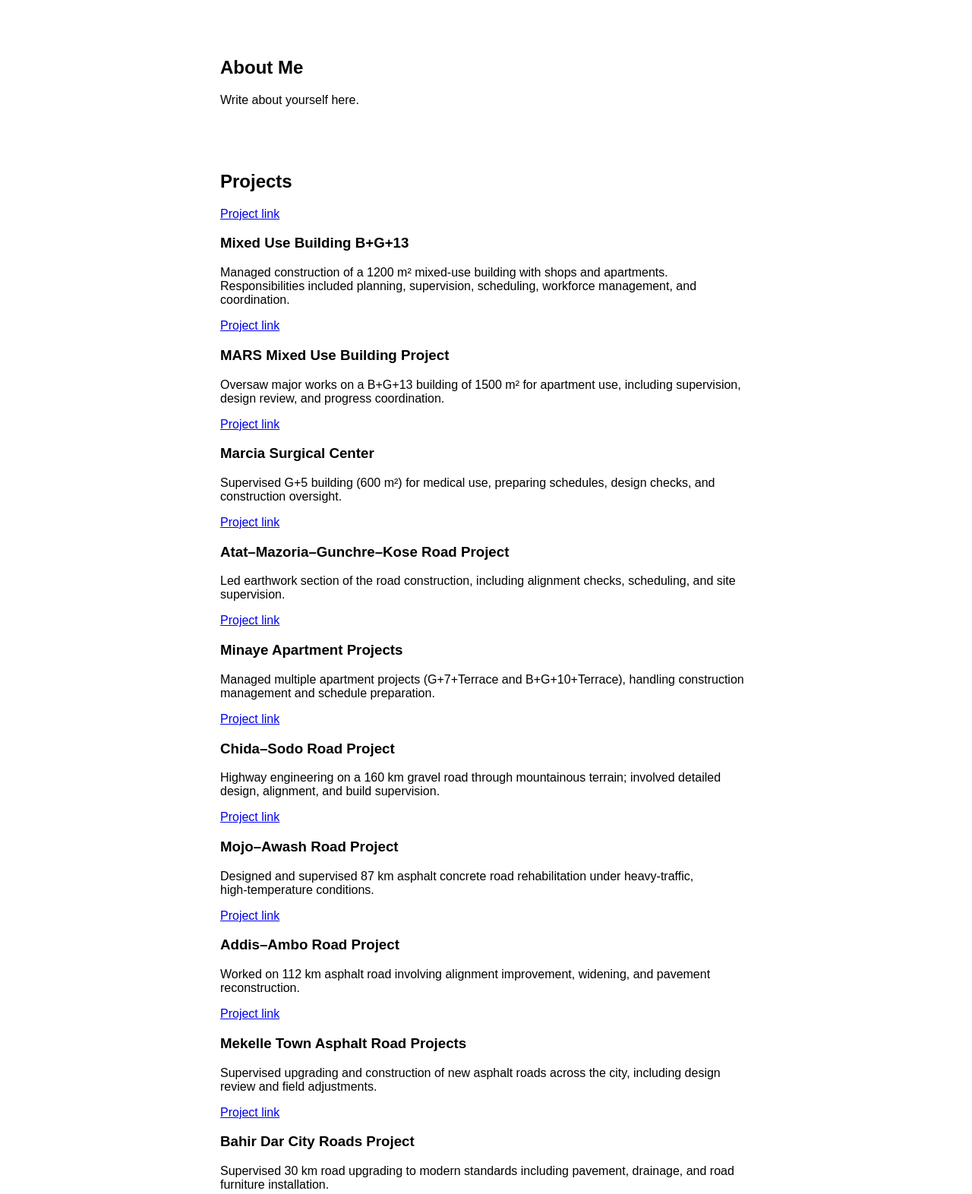
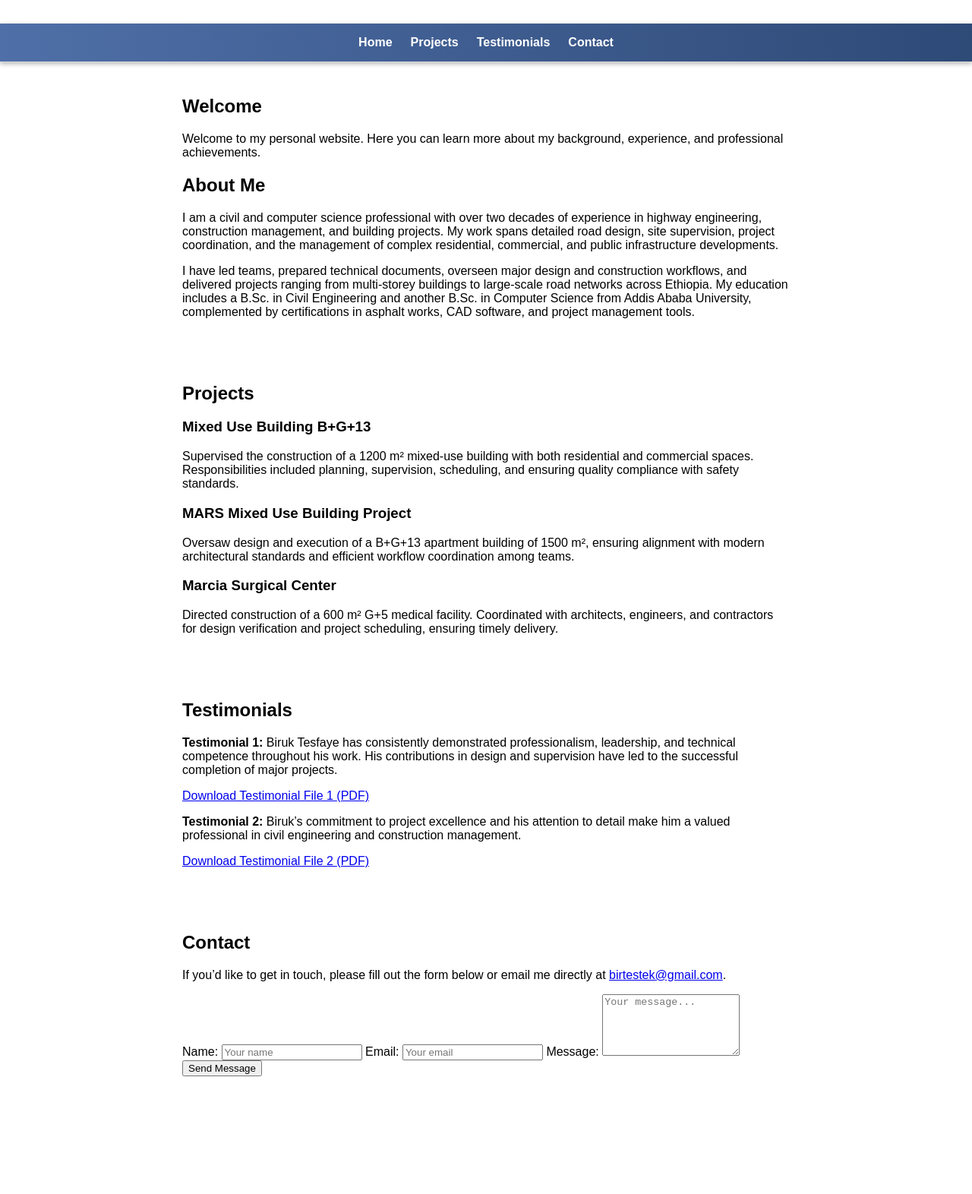
Before and after one commit to birtestekhab/biruktesfaye, a plain HTML site: page index.html in a window 1280 px wide. Shown: the part 70-1642 px from the top of the page at 76% size. After the commit the page ends 1511 px from the top, so only its background shows below. Drawn offline with Linux system fonts and the light colour scheme.

Commit message:
Revise index.html for improved structure and content
Updated the layout and content of the personal website, including navigation, sections, and testimonials.

```diff
--- a/index.html
+++ b/index.html
@@ -7,92 +7,87 @@
   <style>
     body { font-family: sans-serif; margin: 0; padding: 0; }
     header { padding: 2rem; text-align: center; font-size: 2rem; }
-    section { padding: 1.5rem; max-width: 700px; margin: auto; }
+    section { padding: 1.5rem; max-width: 800px; margin: auto; }
+    section h2 { text-align: left; }
+    nav {
+      display: flex;
+      justify-content: center;
+      gap: 1.5rem;
+      padding: 1rem 0;
+      background: linear-gradient(to right, #4f6fa8, #2e4a77);
+      border-bottom: 1px solid #ddd;
+      box-shadow: 0 2px 6px rgba(0,0,0,0.3);
+      position: sticky;
+      top: 0;
+      z-index: 1000;
+    }
+    nav a {
+      text-decoration: none;
+      color: #fff;
+      font-weight: bold;
+      transition: color 0.3s ease;
+    }
+    nav a:hover { color: #d0e1ff; }
   </style>
 </head>
 <body>
-  <header>My Personal Website</header>
-  <section id="about">
+  <header>Biruk Tesfaye Teklewold</header>
+  <nav>
+    <a href="#home">Home</a>
+    <a href="#projects">Projects</a>
+    <a href="#testimonials">Testimonials</a>
+    <a href="#contact">Contact</a>
+  </nav>
+
+  <section id="home">
+    <h2>Welcome</h2>
+    <p>Welcome to my personal website. Here you can learn more about my background, experience, and professional achievements.</p>
+
     <h2>About Me</h2>
-    <p>Write about yourself here.</p>
+    <p>I am a civil and computer science professional with over two decades of experience in highway engineering, construction management, and building projects. My work spans detailed road design, site supervision, project coordination, and the management of complex residential, commercial, and public infrastructure developments.</p>
+    <p>I have led teams, prepared technical documents, overseen major design and construction workflows, and delivered projects ranging from multi-storey buildings to large-scale road networks across Ethiopia. My education includes a B.Sc. in Civil Engineering and another B.Sc. in Computer Science from Addis Ababa University, complemented by certifications in asphalt works, CAD software, and project management tools.</p>
   </section>
+
   <section id="projects">
     <h2>Projects</h2>
-
-    <div class="project">
-      <p><a href="#">Project link</a></p>
+    <div>
       <h3>Mixed Use Building B+G+13</h3>
-      <p>Managed construction of a 1200 m² mixed‑use building with shops and apartments. Responsibilities included planning, supervision, scheduling, workforce management, and coordination.</p>
+      <p>Supervised the construction of a 1200 m² mixed-use building with both residential and commercial spaces. Responsibilities included planning, supervision, scheduling, and ensuring quality compliance with safety standards.</p>
     </div>
-
-    <div class="project">
-      <p><a href="#">Project link</a></p>
+    <div>
       <h3>MARS Mixed Use Building Project</h3>
-      <p>Oversaw major works on a B+G+13 building of 1500 m² for apartment use, including supervision, design review, and progress coordination.</p>
+      <p>Oversaw design and execution of a B+G+13 apartment building of 1500 m², ensuring alignment with modern architectural standards and efficient workflow coordination among teams.</p>
     </div>
-
-    <div class="project">
-      <p><a href="#">Project link</a></p>
+    <div>
       <h3>Marcia Surgical Center</h3>
-      <p>Supervised G+5 building (600 m²) for medical use, preparing schedules, design checks, and construction oversight.</p>
-    </div>
-
-    <div class="project">
-      <p><a href="#">Project link</a></p>
-      <h3>Atat–Mazoria–Gunchre–Kose Road Project</h3>
-      <p>Led earthwork section of the road construction, including alignment checks, scheduling, and site supervision.</p>
-    </div>
-
-    <div class="project">
-      <p><a href="#">Project link</a></p>
-      <h3>Minaye Apartment Projects</h3>
-      <p>Managed multiple apartment projects (G+7+Terrace and B+G+10+Terrace), handling construction management and schedule preparation.</p>
-    </div>
-
-    <div class="project">
-      <p><a href="#">Project link</a></p>
-      <h3>Chida–Sodo Road Project</h3>
-      <p>Highway engineering on a 160 km gravel road through mountainous terrain; involved detailed design, alignment, and build supervision.</p>
-    </div>
-
-    <div class="project">
-      <p><a href="#">Project link</a></p>
-      <h3>Mojo–Awash Road Project</h3>
-      <p>Designed and supervised 87 km asphalt concrete road rehabilitation under heavy‑traffic, high‑temperature conditions.</p>
-    </div>
-
-    <div class="project">
-      <p><a href="#">Project link</a></p>
-      <h3>Addis–Ambo Road Project</h3>
-      <p>Worked on 112 km asphalt road involving alignment improvement, widening, and pavement reconstruction.</p>
-    </div>
-
-    <div class="project">
-      <p><a href="#">Project link</a></p>
-      <h3>Mekelle Town Asphalt Road Projects</h3>
-      <p>Supervised upgrading and construction of new asphalt roads across the city, including design review and field adjustments.</p>
-    </div>
-
-    <div class="project">
-      <p><a href="#">Project link</a></p>
-      <h3>Bahir Dar City Roads Project</h3>
-      <p>Supervised 30 km road upgrading to modern standards including pavement, drainage, and road furniture installation.</p>
+      <p>Directed construction of a 600 m² G+5 medical facility. Coordinated with architects, engineers, and contractors for design verification and project scheduling, ensuring timely delivery.</p>
     </div>
   </section>
+
+  <section id="testimonials">
+    <h2>Testimonials</h2>
+    <p><strong>Testimonial 1:</strong> Biruk Tesfaye has consistently demonstrated professionalism, leadership, and technical competence throughout his work. His contributions in design and supervision have led to the successful completion of major projects.</p>
+    <p><a href="CamScanner 10-20-2025 12.22 (1).pdf" target="_blank">Download Testimonial File 1 (PDF)</a></p>
+
+    <p><strong>Testimonial 2:</strong> Biruk’s commitment to project excellence and his attention to detail make him a valued professional in civil engineering and construction management.</p>
+    <p><a href="CamScanner 10-20-2025 12.01.pdf" target="_blank">Download Testimonial File 2 (PDF)</a></p>
+  </section>
+
   <section id="contact">
     <h2>Contact</h2>
-    <p>Add contact info or social links here.</p>
-  </section>
-  <section id="testimonials">
-    <h2>Testimonials</h2>
-    <blockquote>
-      <p>“Add a testimonial here from a colleague, client, or supervisor.”</p>
-      <cite>— Name, Role</cite>
-    </blockquote>
-    <blockquote>
-      <p>“Another testimonial placeholder waiting for your real words.”</p>
-      <cite>— Name, Role</cite>
-    </blockquote>
+    <p>If you’d like to get in touch, please fill out the form below or email me directly at <a href="mailto:birtestek@gmail.com">birtestek@gmail.com</a>.</p>
+    <form action="#" method="post">
+      <label for="name">Name:</label>
+      <input type="text" id="name" name="name" placeholder="Your name" required>
+
+      <label for="email">Email:</label>
+      <input type="email" id="email" name="email" placeholder="Your email" required>
+
+      <label for="message">Message:</label>
+      <textarea id="message" name="message" rows="5" placeholder="Your message..." required></textarea>
+
+      <button type="submit">Send Message</button>
+    </form>
   </section>
 </body>
 </html>
```
